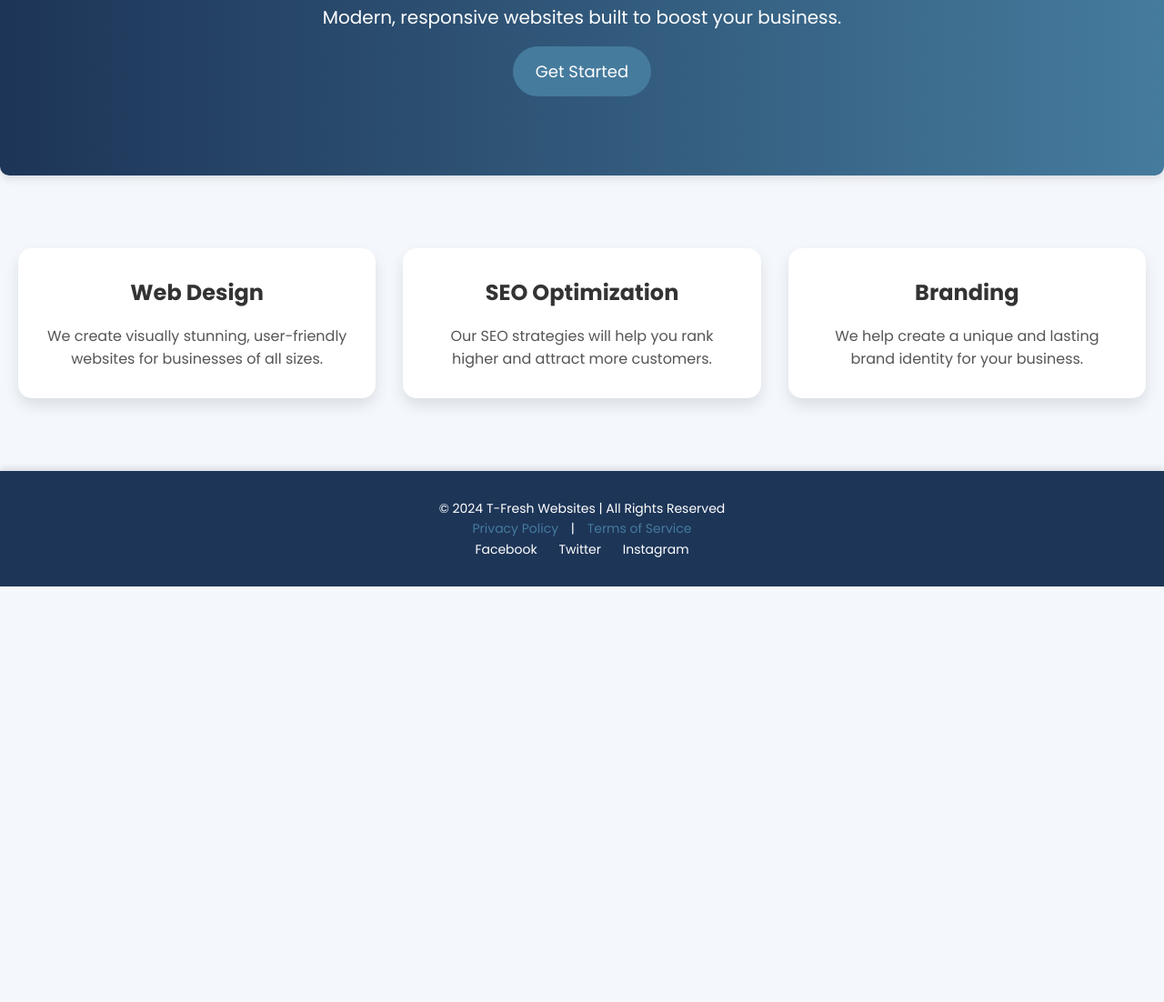
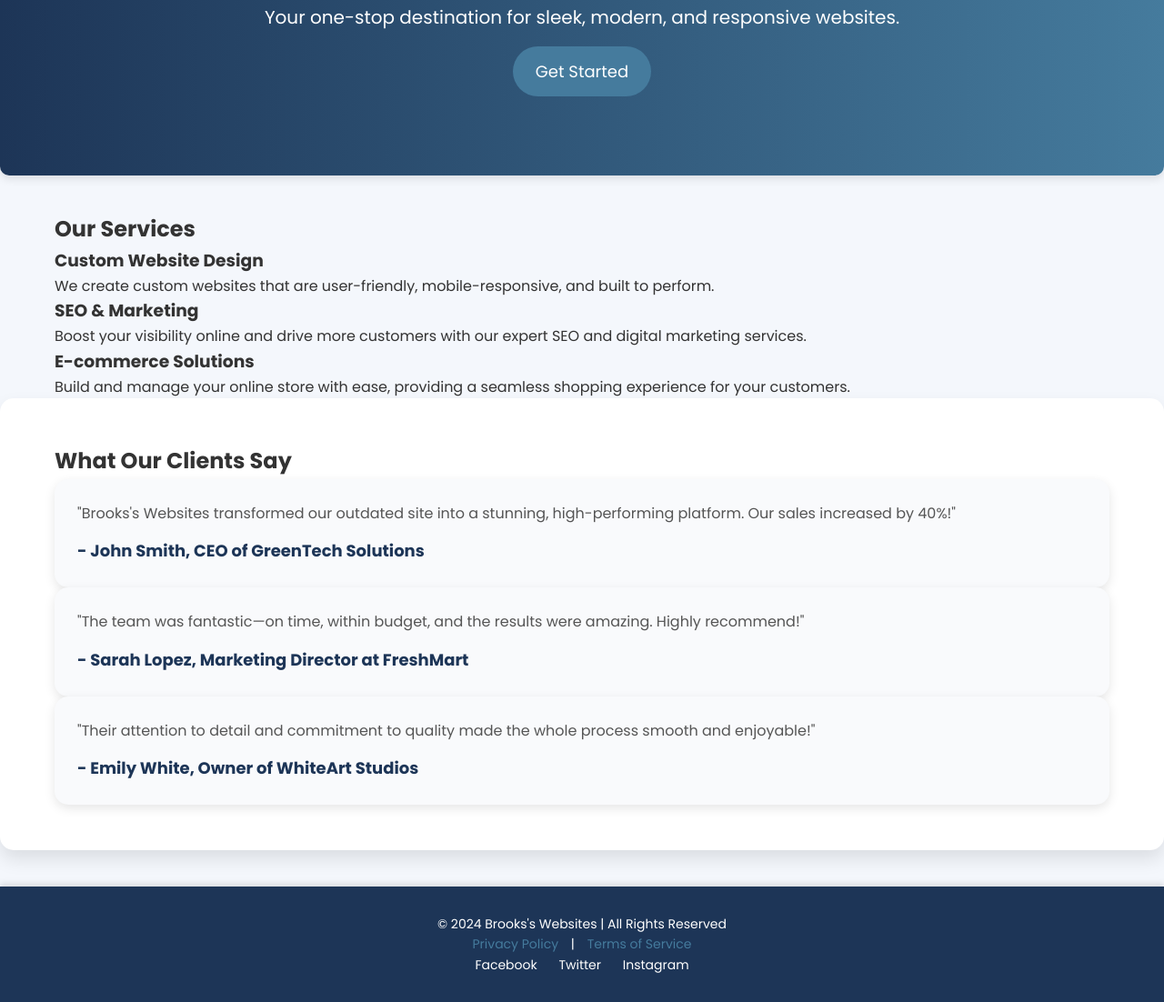
Before and after one commit to BrooksterBOYZ/Brooks-s-Websites, a plain HTML site: page index.html in a window 1280 px wide. Shown: the part 279-1381 px from the top of the page at 91% size. Before the commit the page ends 924 px from the top, so only its background shows below. Drawn offline with Linux system fonts and the light colour scheme.

Commit message:
Update index.html

```diff
--- a/index.html
+++ b/index.html
@@ -3,17 +3,17 @@
 <head>
     <meta charset="UTF-8">
     <meta name="viewport" content="width=device-width, initial-scale=1.0">
-    <meta name="description" content="T-Fresh Websites - Crafting modern websites for businesses.">
-    <title>Home - T-Fresh Websites</title>
+    <meta name="description" content="Brooks's Websites: Crafting sleek and modern websites for businesses.">
+    <title>Brooks's Websites</title>
     <link href="https://fonts.googleapis.com/css2?family=Poppins:wght@400;600;700&display=swap" rel="stylesheet">
     <link rel="stylesheet" href="style.css">
 </head>
 <body>
     <header>
         <nav>
-            <a href="index.html" class="logo">T-Fresh Websites</a>
-            <ul>
-                <li><a href="index.html" aria-current="page">Home</a></li>
+            <a href="index.html" class="logo">Brooks's Websites</a>
+            <ul class="nav-links">
+                <li><a href="index.html">Home</a></li>
                 <li><a href="services.html">Services</a></li>
                 <li><a href="about.html">About</a></li>
                 <li><a href="testimonials.html">Testimonials</a></li>
@@ -22,29 +22,59 @@
             </ul>
         </nav>
     </header>
+
     <main>
+        <!-- Hero Section -->
         <section class="hero">
-            <h1>Transform Your Online Presence</h1>
-            <p>Modern, responsive websites built to boost your business.</p>
+            <div class="container">
+                <h1>Welcome to Brooks's Websites</h1>
+                <p>Your one-stop destination for sleek, modern, and responsive websites.</p>
                 <a href="contact.html" class="cta-button">Get Started</a>
+            </div>
         </section>
-        <section class="features">
-            <div class="feature-card">
-                <h3>Web Design</h3>
-                <p>We create visually stunning, user-friendly websites for businesses of all sizes.</p>
+
+        <!-- Services Section -->
+        <section class="services">
+            <div class="container">
+                <h2 class="section-title">Our Services</h2>
+                <div class="service-card">
+                    <h3>Custom Website Design</h3>
+                    <p>We create custom websites that are user-friendly, mobile-responsive, and built to perform.</p>
                 </div>
-            <div class="feature-card">
-                <h3>SEO Optimization</h3>
-                <p>Our SEO strategies will help you rank higher and attract more customers.</p>
+                <div class="service-card">
+                    <h3>SEO & Marketing</h3>
+                    <p>Boost your visibility online and drive more customers with our expert SEO and digital marketing services.</p>
                 </div>
-            <div class="feature-card">
-                <h3>Branding</h3>
-                <p>We help create a unique and lasting brand identity for your business.</p>
+                <div class="service-card">
+                    <h3>E-commerce Solutions</h3>
+                    <p>Build and manage your online store with ease, providing a seamless shopping experience for your customers.</p>
+                </div>
+            </div>
+        </section>
+
+        <!-- Testimonials Section -->
+        <section class="testimonials">
+            <div class="container">
+                <h2 class="section-title">What Our Clients Say</h2>
+                <div class="testimonial-card">
+                    <p>"Brooks's Websites transformed our outdated site into a stunning, high-performing platform. Our sales increased by 40%!"</p>
+                    <h3>- John Smith, CEO of GreenTech Solutions</h3>
+                </div>
+                <div class="testimonial-card">
+                    <p>"The team was fantastic—on time, within budget, and the results were amazing. Highly recommend!"</p>
+                    <h3>- Sarah Lopez, Marketing Director at FreshMart</h3>
+                </div>
+                <div class="testimonial-card">
+                    <p>"Their attention to detail and commitment to quality made the whole process smooth and enjoyable!"</p>
+                    <h3>- Emily White, Owner of WhiteArt Studios</h3>
+                </div>
             </div>
         </section>
     </main>
+
     <footer>
-        <p>&copy; 2024 T-Fresh Websites | All Rights Reserved</p>
+        <div class="container">
+            <p>&copy; 2024 Brooks's Websites | All Rights Reserved</p>
             <div class="footer-links">
                 <a href="privacy.html">Privacy Policy</a> | <a href="terms.html">Terms of Service</a>
             </div>
@@ -53,6 +83,7 @@
                 <a href="https://twitter.com" target="_blank">Twitter</a>
                 <a href="https://instagram.com" target="_blank">Instagram</a>
             </div>
+        </div>
     </footer>
 </body>
 </html>
```
Lines whose indentation alone changed are shown as unchanged.
